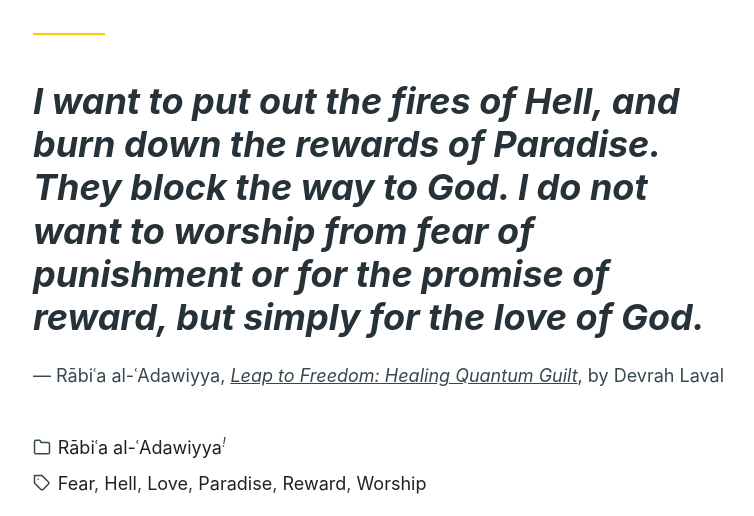
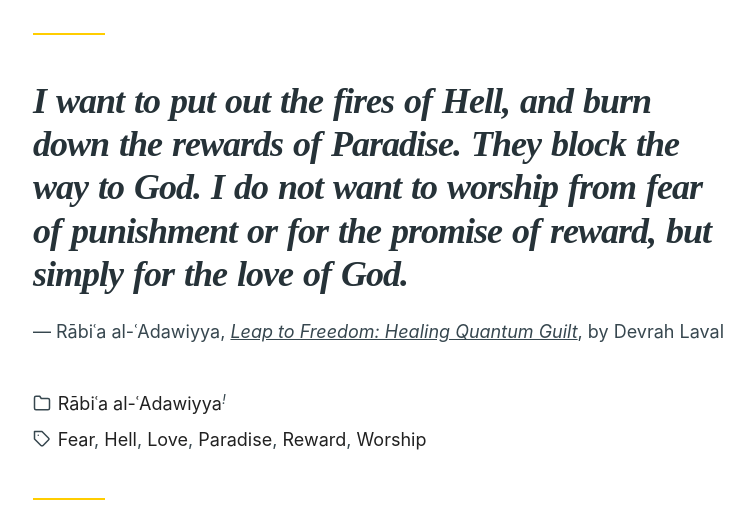
Before and after one commit to acagastya/quotes, a Gatsby site: page /quote/i-want-to-put-6efb65ef in a window 1280 px wide. Shown: the part 66-582 px from the top of the page, without its empty margins (257-1011 px from the left). Built offline with nearby package versions, Linux system fonts and the light colour scheme; Gatsby itself is replaced by a stand-in of ours.

Commit message:
serif font for quotes

```diff
--- a/src/components/custom.css
+++ b/src/components/custom.css
@@ -42,3 +42,14 @@
 h6:hover > .autolink-header-anchor {
   opacity: 0.5;
 }
+
+.entry-content h1,
+h2,
+h3,
+h4,
+h5,
+h6 {
+  font-family: 'Times New Roman', Times, serif;
+  letter-spacing: -1px;
+  word-spacing: 2px;
+}
```
